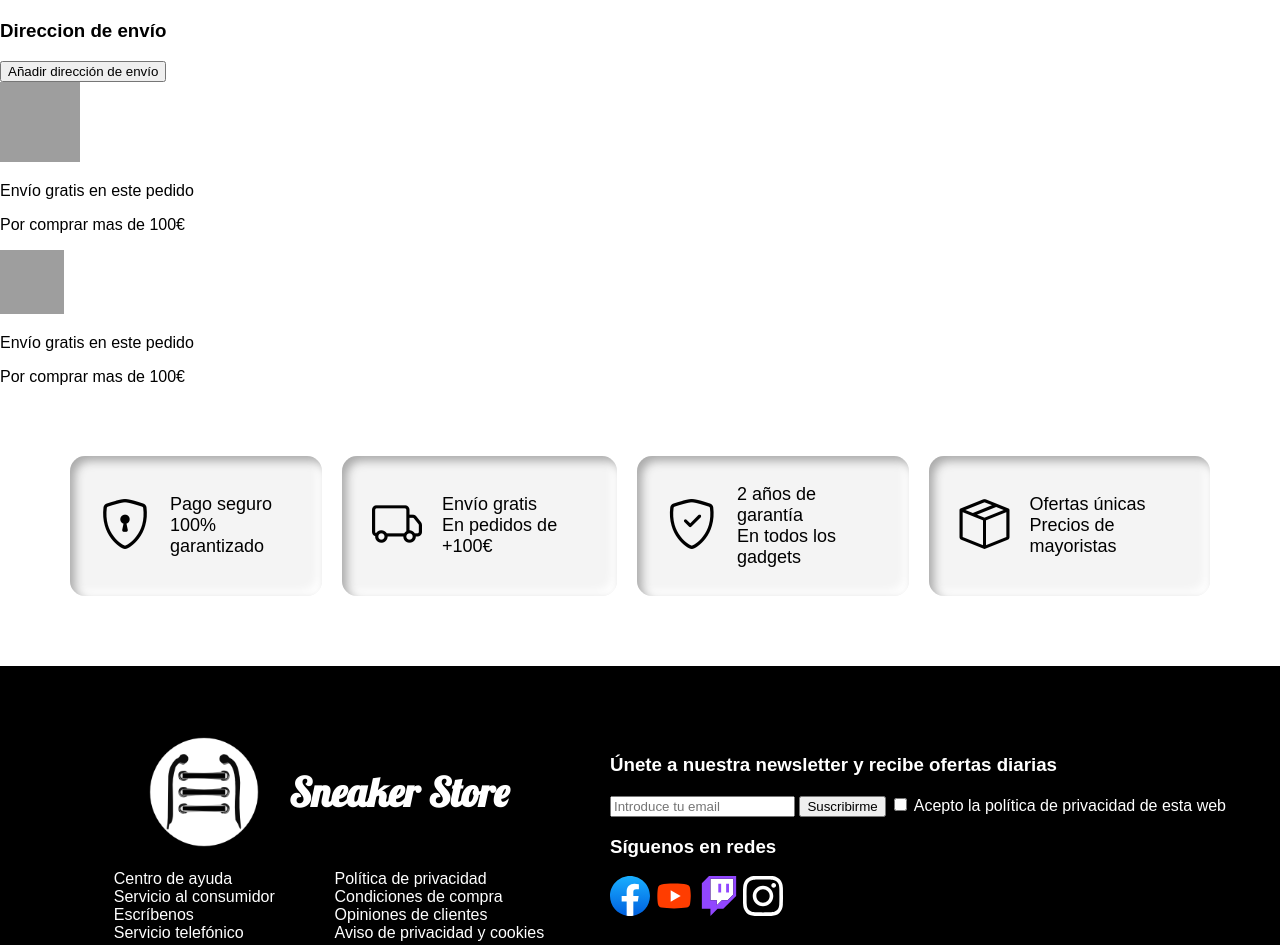
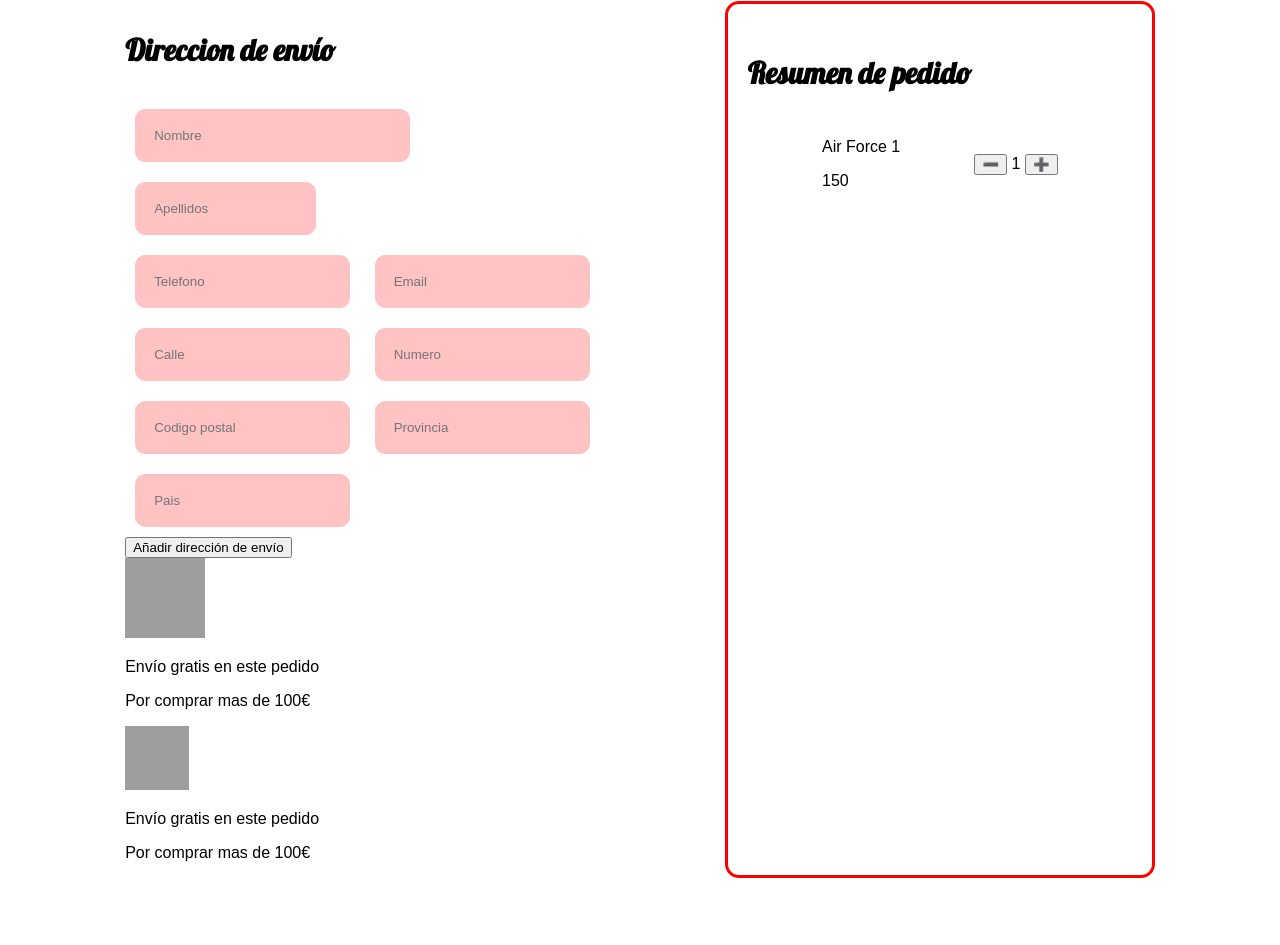
Before and after one commit to Robertoaclu/Proyecto_Ecommerce-API, a website: page public/html/finalizarPedido.html in a window 1280 px wide. Shown: the part 424-1369 px from the top of the page. Drawn offline with nearby package versions, Linux system fonts and the light colour scheme; grey boxes are pictures that could not be loaded.

Commit message:
update files

```diff
--- /dev/null
+++ b/public/css/formulario.css
@@ -0,0 +1,35 @@
+.formularioEnvio{
+    display: flex;
+    justify-content: space-evenly;
+}
+
+.input{
+    border: 1px solid rgb(255, 195, 195);
+    background-color: rgb(255, 195, 195);
+    border-radius: 10px;
+    padding: 18px;
+    margin: 10px;
+}
+
+#nombre{
+    width: 50%;
+}
+#apellidos{
+    width: 30%;
+}
+
+
+
+.resumenPedido{
+    border: 3px solid red;
+    border-radius: 14px;
+    padding: 20px;
+    width: 30%;
+}
+
+.articuloPedido{
+    display: flex;
+    justify-content: space-evenly;
+    align-items: center;
+
+}
--- a/public/css/style.css
+++ b/public/css/style.css
@@ -87,6 +87,11 @@ body {
     align-items: center;
 }
 
+.titulo{
+    font-family: 'Lobster';
+    font-size: 30px;
+}
+
 .boton {
     text-decoration: none;
     padding: 16px;
--- a/public/html/finalizarPedido.html
+++ b/public/html/finalizarPedido.html
@@ -15,7 +15,9 @@
   <link rel="stylesheet" href="/css/style.css">
   <link rel="stylesheet" href="/css/ventajas.css">
   <link rel="stylesheet" href="/css/carrito.css">
+  <link rel="stylesheet" href="/css/formulario.css">
 </head>
+
 <body>
   <!-- ---------------------------------------------------------------------------- -->
 
@@ -42,15 +44,36 @@
     </div>
   </main>
 
-    <section>
+  <div class="formularioEnvio">
+    <div class="direccionEnvio">
+      <h3 class="titulo">Direccion de envío</h3>
       <div>
-        <h3>Direccion de envío</h3>
         <div>
+          <input class="input" type="text" id="nombre" name="nombre" required placeholder="Nombre">
+          <input class="input" type="text" id="apellidos" name="apellidos" required placeholder="Apellidos">
+        </div>
 
+        <div>
+          <input class="input" type="tel" id="telefono" name="telefono" required placeholder="Telefono">
+          <input class="input" type="email" id="email" name="email" required placeholder="Email">
         </div>
+
+        <div>
+          <input class="input" type="text" id="calle" name="calle" required placeholder="Calle">
+          <input class="input" type="text" id="numero" name="numero" required placeholder="Numero">
+        </div>
+
+        <div>
+          <input class="input" type="text" id="codigo-postal" name="codigo-postal" required placeholder="Codigo postal">
+          <input class="input" type="text" id="provincia" name="provincia" required placeholder="Provincia">
+        </div>
+
+        <input class="input" type="text" id="pais" name="pais" required placeholder="Pais">
+      </div>
+
       <button class="nuevaDireccion">Añadir dirección de envío</button>
       <div class="ventajaEnvio">
-          <i><img width="80" height="80" src="https://img.icons8.com/dotty/80/deliver-food.png" alt="deliver-food"/></i>
+        <i><img width="80" height="80" src="https://img.icons8.com/dotty/80/deliver-food.png" alt="deliver-food" /></i>
         <div>
           <p>Envío gratis en este pedido</p>
           <p>Por comprar mas de 100€</p>
@@ -58,7 +81,8 @@
       </div>
 
       <div class="ventajaEnvio">
-          <i><img width="64" height="64" src="https://img.icons8.com/wired/64/starred-ticket.png" alt="starred-ticket"/></i>
+        <i><img width="64" height="64" src="https://img.icons8.com/wired/64/starred-ticket.png"
+            alt="starred-ticket" /></i>
         <div>
           <p>Envío gratis en este pedido</p>
           <p>Por comprar mas de 100€</p>
@@ -66,11 +90,24 @@
       </div>
     </div>
 
+    <div class="resumenPedido">
+      <h3 class="titulo">Resumen de pedido</h3>
+
+      <div class="articuloPedido">
         <div>
+          <p>Air Force 1</p>
+          <p>150</p>
+        </div>
+        <div>
+          <button class="menos">➖</button>
+          <span class="total">1</span>
+          <button class="mas">➕</button>
+        </div>
+      </div>
 
 
     </div>
-    </section>
+  </div>
 
 
   <!-- ------------------------------------------------------------------------------ -->
@@ -141,23 +178,47 @@
       <div>
         <h3>Síguenos en redes</h3>
         <a href="https://www.facebook.com"><svg xmlns="http://www.w3.org/2000/svg" viewBox="0 0 36 36" fill="url(#a)"
-          height="40" width="40"><defs><linearGradient x1="50%" x2="50%" y1="97.078%" y2="0%" id="a"><stop offset="0%"
-          stop-color="#0062E0"/><stop offset="100%" stop-color="#19AFFF"/></linearGradient></defs><path
-          d="M15 35.8C6.5 34.3 0 26.9 0 18 0 8.1 8.1 0 18 0s18 8.1 18 18c0 8.9-6.5 16.3-15 17.8l-1-.8h-4l-1 .8z"/><path
-          fill="#FFF" d="m25 23 .8-5H21v-3.5c0-1.4.5-2.5 2.7-2.5H26V7.4c-1.3-.2-2.7-.4-4-.4-4.1 0-7 2.5-7 7v4h-4.5v5H15v12.7c1 .2 2 .3 3 .3s2-.1 3-.3V23h4z"/></svg>
-        </a>
-        <a href="https://www.youtube.com"><svg xmlns="http://www.w3.org/2000/svg" x="0px" y="0px" width="40" height="40" viewBox="0 0 48 48">
-          <path fill="#FF3D00" d="M43.2,33.9c-0.4,2.1-2.1,3.7-4.2,4c-3.3,0.5-8.8,1.1-15,1.1c-6.1,0-11.6-0.6-15-1.1c-2.1-0.3-3.8-1.9-4.2-4C4.4,31.6,4,28.2,4,24c0-4.2,0.4-7.6,0.8-9.9c0.4-2.1,2.1-3.7,4.2-4C12.3,9.6,17.8,9,24,9c6.2,0,11.6,0.6,15,1.1c2.1,0.3,3.8,1.9,4.2,4c0.4,2.3,0.9,5.7,0.9,9.9C44,28.2,43.6,31.6,43.2,33.9z"></path><path fill="#FFF" d="M20 31L20 17 32 24z"></path>
+            height="40" width="40">
+            <defs>
+              <linearGradient x1="50%" x2="50%" y1="97.078%" y2="0%" id="a">
+                <stop offset="0%" stop-color="#0062E0" />
+                <stop offset="100%" stop-color="#19AFFF" />
+              </linearGradient>
+            </defs>
+            <path
+              d="M15 35.8C6.5 34.3 0 26.9 0 18 0 8.1 8.1 0 18 0s18 8.1 18 18c0 8.9-6.5 16.3-15 17.8l-1-.8h-4l-1 .8z" />
+            <path fill="#FFF"
+              d="m25 23 .8-5H21v-3.5c0-1.4.5-2.5 2.7-2.5H26V7.4c-1.3-.2-2.7-.4-4-.4-4.1 0-7 2.5-7 7v4h-4.5v5H15v12.7c1 .2 2 .3 3 .3s2-.1 3-.3V23h4z" />
           </svg>
         </a>
-        <a href="https://www.twitch.com"><svg width="40" height="40" xmlns="http://www.w3.org/2000/svg" xml:space="preserve" id="Layer_1" x="0"
-          y="0" style="enable-background:new 0 0 2400 2800" version="1.1" viewBox="0 0 2400 2800"><style>.st1{fill:#9146ff}</style>
-          <path d="m2200 1300-400 400h-400l-350 350v-350H600V200h1600z" style="fill:#fff"/><g id="Layer_1-2"><path d="M500 0 0
-           500v1800h600v500l500-500h400l900-900V0H500zm1700 1300-400 400h-400l-350 350v-350H600V200h1600v1100z" class="st1"/>
-          <path d="M1700 550h200v600h-200zM1150 550h200v600h-200z" class="st1"/></g></svg>
+        <a href="https://www.youtube.com"><svg xmlns="http://www.w3.org/2000/svg" x="0px" y="0px" width="40" height="40"
+            viewBox="0 0 48 48">
+            <path fill="#FF3D00"
+              d="M43.2,33.9c-0.4,2.1-2.1,3.7-4.2,4c-3.3,0.5-8.8,1.1-15,1.1c-6.1,0-11.6-0.6-15-1.1c-2.1-0.3-3.8-1.9-4.2-4C4.4,31.6,4,28.2,4,24c0-4.2,0.4-7.6,0.8-9.9c0.4-2.1,2.1-3.7,4.2-4C12.3,9.6,17.8,9,24,9c6.2,0,11.6,0.6,15,1.1c2.1,0.3,3.8,1.9,4.2,4c0.4,2.3,0.9,5.7,0.9,9.9C44,28.2,43.6,31.6,43.2,33.9z">
+            </path>
+            <path fill="#FFF" d="M20 31L20 17 32 24z"></path>
+          </svg>
+        </a>
+        <a href="https://www.twitch.com"><svg width="40" height="40" xmlns="http://www.w3.org/2000/svg"
+            xml:space="preserve" id="Layer_1" x="0" y="0" style="enable-background:new 0 0 2400 2800" version="1.1"
+            viewBox="0 0 2400 2800">
+            <style>
+              .st1 {
+                fill: #9146ff
+              }
+            </style>
+            <path d="m2200 1300-400 400h-400l-350 350v-350H600V200h1600z" style="fill:#fff" />
+            <g id="Layer_1-2">
+              <path d="M500 0 0
+           500v1800h600v500l500-500h400l900-900V0H500zm1700 1300-400 400h-400l-350 350v-350H600V200h1600v1100z"
+                class="st1" />
+              <path d="M1700 550h200v600h-200zM1150 550h200v600h-200z" class="st1" />
+            </g>
+          </svg>
         </a>
         <a href="https://www.instagram.com"><svg xmlns="http://www.w3.org/2000/svg" width="40" height="40"
-          preserveAspectRatio="xMidYMid" viewBox="0 0 256 256"><path fill="#fff" d="M128 23.064c34.177 0 38.225.13 51.722.745
+            preserveAspectRatio="xMidYMid" viewBox="0 0 256 256">
+            <path fill="#fff" d="M128 23.064c34.177 0 38.225.13 51.722.745
           12.48.57 19.258 2.655 23.769 4.408 5.974 2.322 10.238 5.096 14.717 9.575 4.48 4.479 7.253 8.743 9.575 14.717 1.753
           4.511 3.838 11.289 4.408 23.768.615 13.498.745 17.546.745 51.723 0 34.178-.13 38.226-.745 51.723-.57 12.48-2.655
           19.257-4.408 23.768-2.322 5.974-5.096 10.239-9.575 14.718-4.479 4.479-8.743 7.253-14.717 9.574-4.511 1.753-11.289
@@ -174,7 +235,8 @@
           62.27 62.27 91.7 62.27 128c0 36.302 29.428 65.73 65.73 65.73 36.301 0 65.73-29.428 65.73-65.73 0-36.301-29.429-65.73-65.73-65.73Zm0
           108.397c-23.564 0-42.667-19.103-42.667-42.667S104.436 85.333 128 85.333s42.667 19.103 42.667 42.667-19.103 42.667-42.667
           42.667Zm83.686-110.994c0 8.484-6.876 15.36-15.36 15.36-8.483 0-15.36-6.876-15.36-15.36 0-8.483 6.877-15.36 15.36-15.36
-          8.484 0 15.36 6.877 15.36 15.36Z"/></svg>
+          8.484 0 15.36 6.877 15.36 15.36Z" />
+          </svg>
         </a>
       </div>
     </div>
@@ -185,4 +247,5 @@
   <script src="/js/finalizarPedido.js"></script>
 
 </body>
+
 </html>
```
Lines whose indentation alone changed are shown as unchanged.
